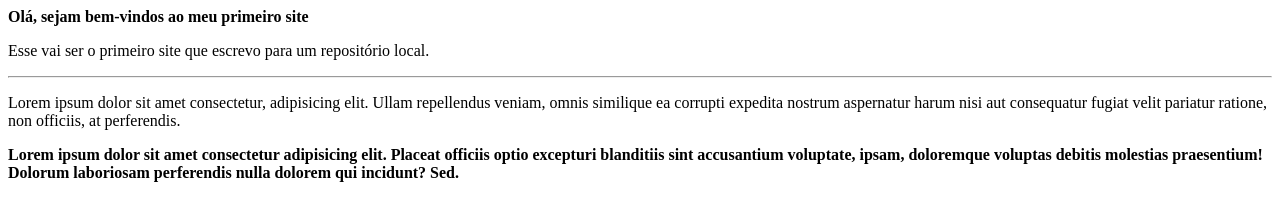
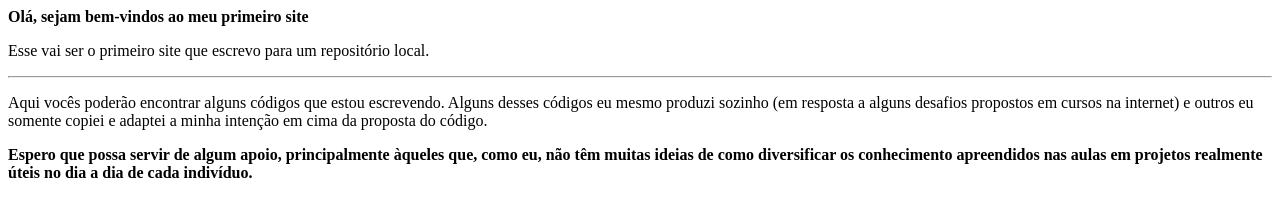
Before and after one commit to Kaique-py/Codes-Py, a plain HTML site: page Criação de site/index.html in a window 1280 px wide. Drawn offline with Linux system fonts and the light colour scheme.

Commit message:
Alteração no site (1)
Alterei o que estava no corpo do site e apaguei elementos de verificação de formatação "lorem"

```diff
--- a/Criação de site/index.html
+++ b/Criação de site/index.html
@@ -9,7 +9,8 @@
 <b>Olá, sejam bem-vindos ao meu primeiro site</b>
 <p>Esse vai ser o primeiro site que escrevo para um repositório local.</p>
 <hr>
-<p>Lorem ipsum dolor sit amet consectetur, adipisicing elit. Ullam repellendus veniam, omnis similique ea corrupti expedita nostrum aspernatur harum nisi aut consequatur fugiat velit pariatur ratione, non officiis, at perferendis.</p>
-<p><b>Lorem ipsum dolor sit amet consectetur adipisicing elit. Placeat officiis optio excepturi blanditiis sint accusantium voluptate, ipsam, doloremque voluptas debitis molestias praesentium! Dolorum laboriosam perferendis nulla dolorem qui incidunt? Sed.</b></p>
+<p>Aqui vocês poderão encontrar alguns códigos que estou escrevendo. Alguns desses códigos eu mesmo produzi sozinho (em resposta a alguns desafios propostos em cursos na internet) e outros eu somente copiei e adaptei a minha intenção em cima da proposta do código.</p>
+<p><b>Espero que possa servir de algum apoio, principalmente àqueles que, como eu, não têm muitas ideias de como diversificar os conhecimento apreendidos nas aulas em projetos realmente úteis no dia a dia de cada indivíduo.</b></p>
+<p></p>
 </body>
 </html>
```
